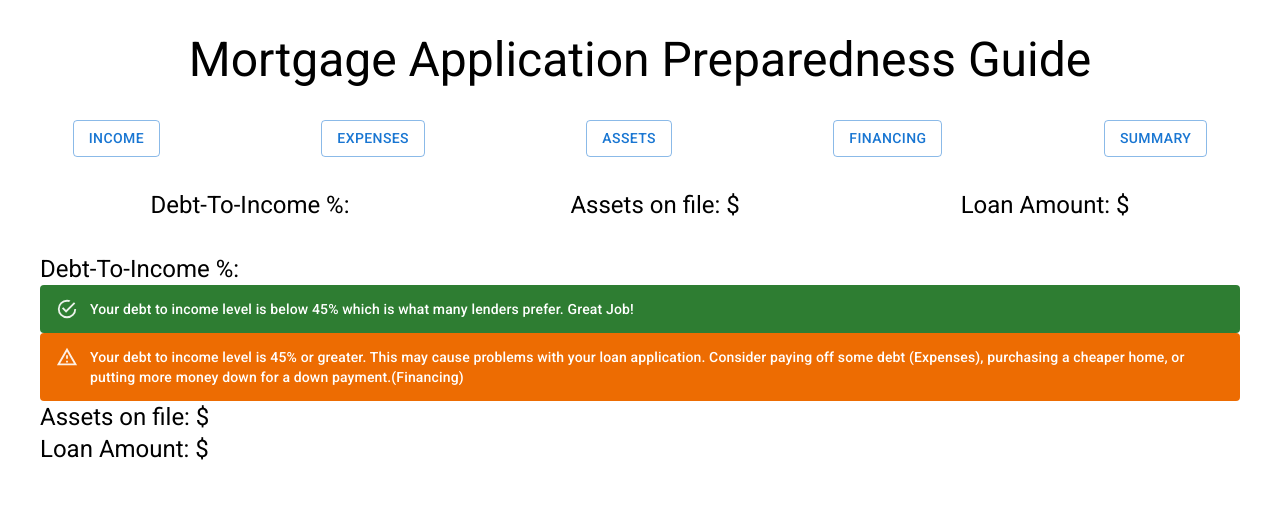
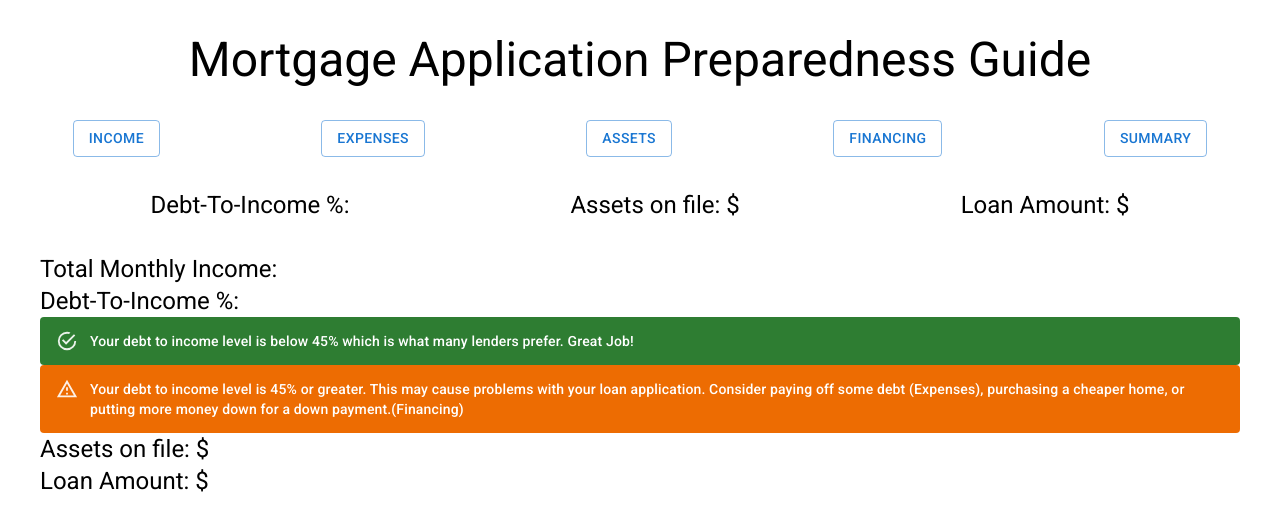
Before and after one commit to jschoff155/homefinancehero, a React (Create React App) app: page / in a window 1280 px wide. Both pictures are taken after a click on the button "SUMMARY". Shown: the top 530 px of the page. Built offline with nearby package versions, Linux system fonts and the light colour scheme.

Commit message:
Added toFixed to income to prevent runaway digits.

```diff
--- a/src/ChildComponents/Income.js
+++ b/src/ChildComponents/Income.js
@@ -39,12 +39,11 @@ export default function Income({ setapptotalMonthlyIncome }) {
     totalsalaryPayBT || null,
   ];
 
-  const totalMonthlyIncome = incomeValues.reduce(
-    (accumulator, currentValue) => {
+  const totalMonthlyIncome = incomeValues
+    .reduce((accumulator, currentValue) => {
       return currentValue !== null ? accumulator + currentValue : accumulator;
-    },
-    0
-  );
+    }, 0)
+    .toFixed(2);
 
   const onChangeNOB = (event) => setNumberOfBorrowers(event.target.value);
   const onChangePTBO = (event) => setpayTypeBO(event.target.value);
--- a/src/ChildComponents/Summary.js
+++ b/src/ChildComponents/Summary.js
@@ -6,6 +6,9 @@ import Alert from "@mui/material/Alert";
 export default function Summary(props) {
   return (
     <Stack display={"flex"} justifyContent={"space-around"} mx={5} my={4}>
+      <Typography variant="h5">
+        Total Monthly Income: {props.apptotalMonthlyIncome}
+      </Typography>
       <Typography variant="h5">
         Debt-To-Income %: {props.appdebtToIncome}
       </Typography>
```
